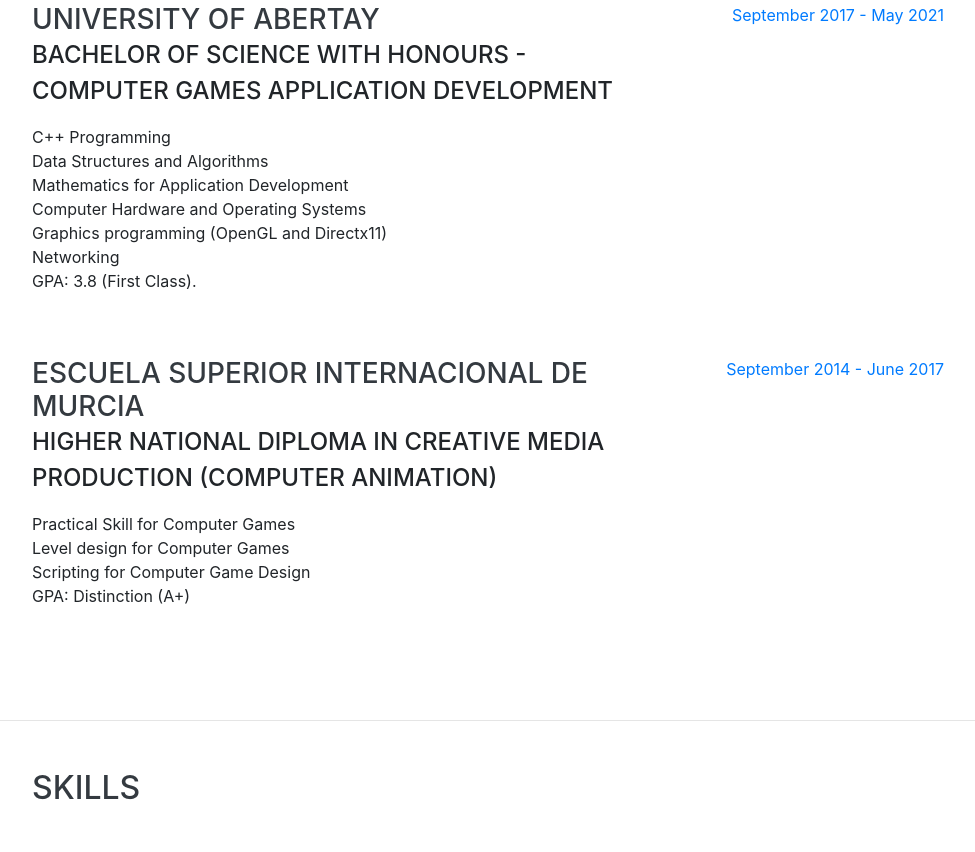
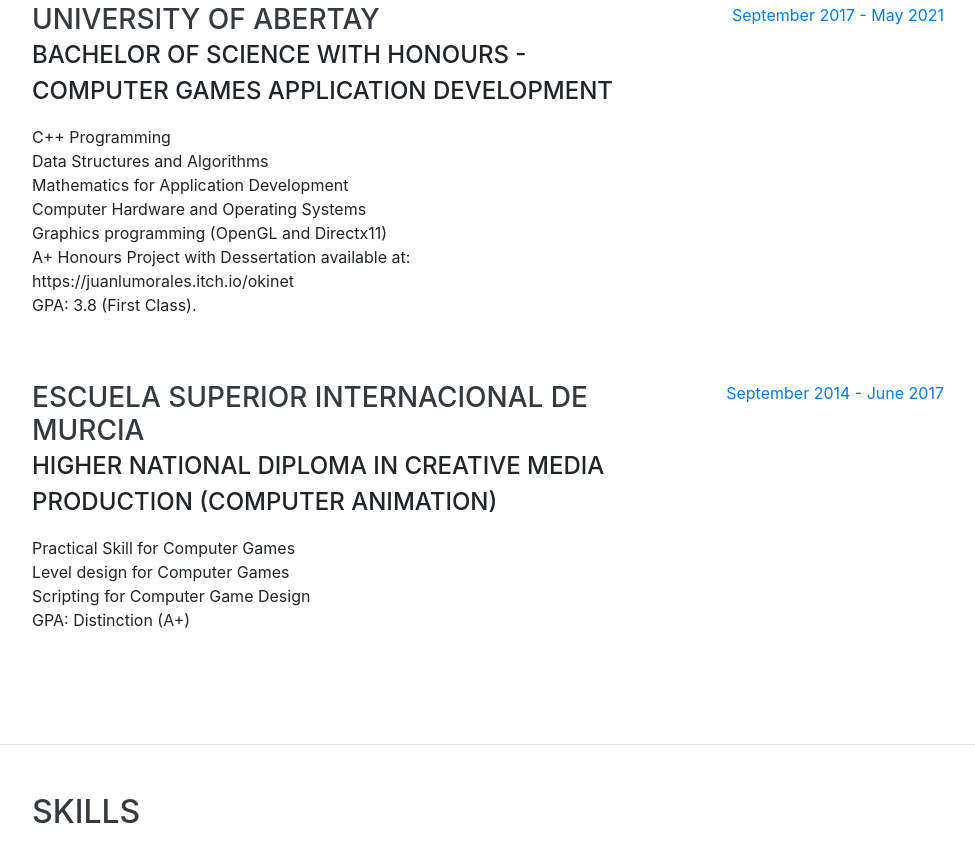
Before and after one commit to JuanluMorales/juanlumorales.github.io, a website with bundled scripts: page index.html in a window 1280 px wide. Shown: the part 3822-4674 px from the top of the page, without its empty margins (288-1263 px from the left). Built offline with nearby package versions, Linux system fonts and the light colour scheme; a web font is replaced by a local one.

Commit message:
Added dissertation project

```diff
--- a/index.html
+++ b/index.html
@@ -204,7 +204,7 @@
             <div>Mathematics for Application Development</div>
             <div>Computer Hardware and Operating Systems</div>
             <div>Graphics programming (OpenGL and Directx11)</div>
-            <div>Networking</div>
+            <div>A+ Honours Project with Dessertation available at: https://juanlumorales.itch.io/okinet</div>
             <div></div>
             <p>GPA: 3.8 (First Class).</p>
           </div>
```
